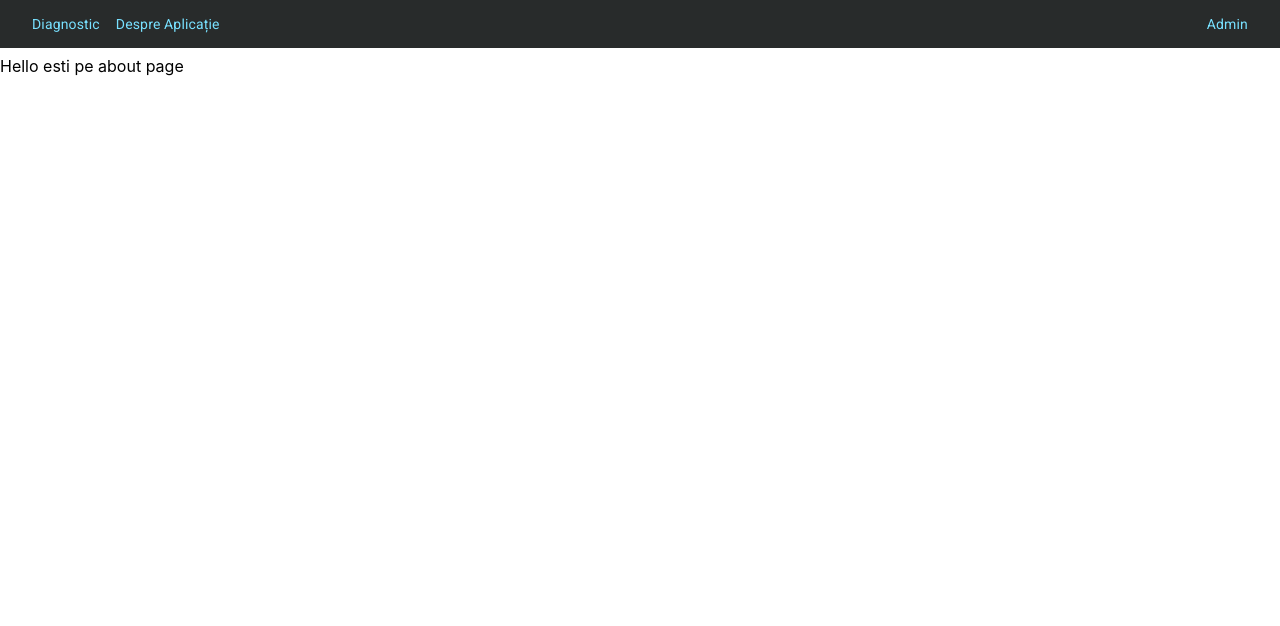
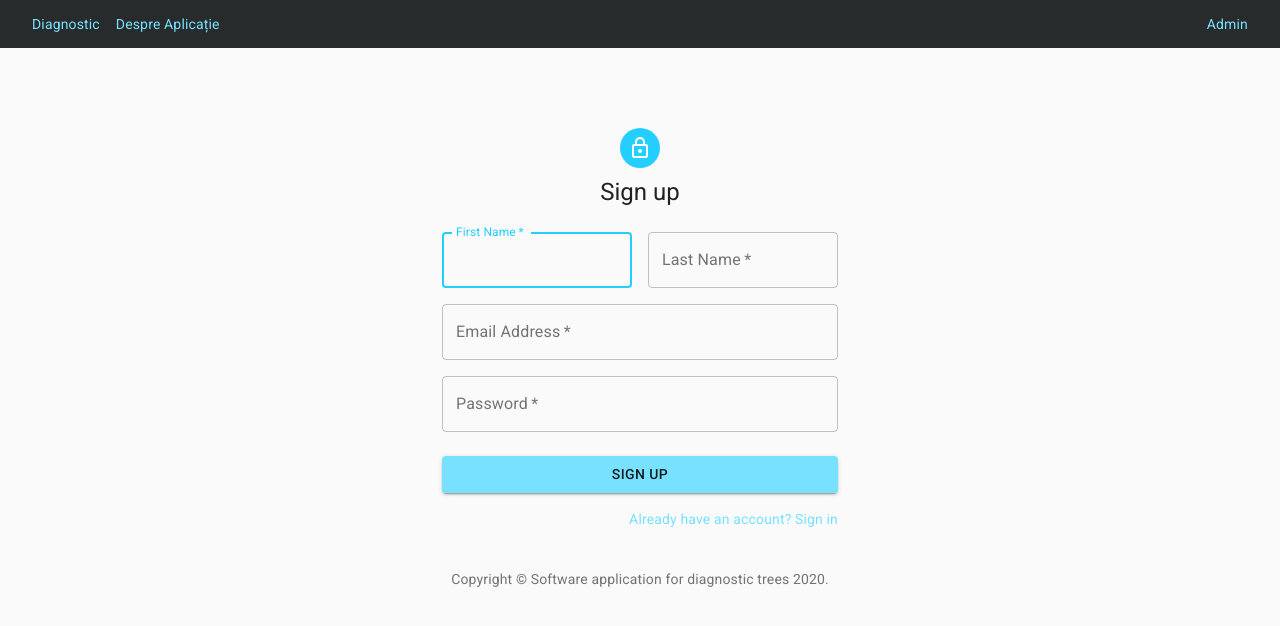
Before and after one commit to Andradaz/diagnostic-tree-frontend, a React (Create React App) app: page /signup in a window 1280 px wide. Shown: the top 626 px of the page. Built offline with nearby package versions, Linux system fonts and the light colour scheme; no server answers.

Commit message:
login components

```diff
--- a/src/App.js
+++ b/src/App.js
@@ -16,6 +16,8 @@
 import GetList from './services/diagnostic/getList'
 import Create from '../src/components/create/create'
 import EditPanel from '../src/components/admin/editpanel'
+import SignIn from './components/login/signin'
+import SignUp from './components/login/signup'
 
 function NavBar(props) {
   const theme = useTheme();
@@ -53,9 +55,15 @@
           </Grid>
           <Grid item xs={12}>
             <Switch>
-              <Route path="/admin/create/:id" children={<Create/>}/>
+              <Route path="/signin">
+                <SignIn />
+              </Route>
+              <Route path="/signup">
+                <SignUp/>
+              </Route>
+              <Route path="/admin/create/:id" children={<Create />} />
               <Route path="/admin/edit">
-                <EditPanel/>
+                <EditPanel />
               </Route>
               <Route path="/admin">
                 <Admin />
--- a/src/components/diagnostic/view.js
+++ b/src/components/diagnostic/view.js
@@ -1,19 +1,16 @@
 import React, { useEffect } from 'react'
-// import Paper from '@material-ui/core/Paper'
 import { Grid } from '@material-ui/core'
 import { makeStyles } from '@material-ui/core/styles'
-//import Typography from '@material-ui/core/Typography'
 import Box from '@material-ui/core/Box'
-// import Tabs from '@material-ui/core/Tabs'
-// import Tab from '@material-ui/core/Tab'
-//import PropTypes from 'prop-types'
 import TextField from '@material-ui/core/TextField'
 import GetVariableList from '../../services/diagnostic/getVariableList'
-import Card from "@material-ui/core/Card"
-import CardContent from "@material-ui/core/CardContent"
 import Typography from "@material-ui/core/Typography"
 import GetName from '../../services/diagnostic/getName'
 import GetDescription from '../../services/diagnostic/getDescription'
+import ExpansionPanel from '@material-ui/core/ExpansionPanel'
+import ExpansionPanelSummary from '@material-ui/core/ExpansionPanelSummary'
+import ExpansionPanelDetails from '@material-ui/core/ExpansionPanelDetails'
+import ExpandMoreIcon from '@material-ui/icons/ExpandMore'
 
 const useStyles = makeStyles(theme => ({
   root: {
@@ -36,35 +33,6 @@
   },
 }));
 
-// function TabPanel(props) {
-//   const { children, value, index, ...other } = props;
-
-//   return (
-//     <Typography
-//       component="div"
-//       role="tabpanel"
-//       hidden={value !== index}
-//       id={`wrapped-tabpanel-${index}`}
-//       aria-labelledby={`wrapped-tab-${index}`}
-//       {...other}
-//     >
-//       {value === index && <Box p={3}>{children}</Box>}
-//     </Typography>
-//   );
-// }
-
-// TabPanel.propTypes = {
-//   children: PropTypes.node,
-//   index: PropTypes.any.isRequired,
-//   value: PropTypes.any.isRequired,
-// };
-
-// function a11yProps(index) {
-//   return {
-//     id: `wrapped-tab-${index}`,
-//     'aria-controls': `wrapped-tabpanel-${index}`,
-//   };
-// }
 
 function View(props) {
   const classes = useStyles();
@@ -100,8 +68,16 @@
     <Grid container>
       <Grid item xs={12}>
         <Box p={1}>
-        <Card className={classes.card}>
-          <CardContent>
+          {/* <Card className={classes.card}>
+          <CardContent> */}
+          <ExpansionPanel>
+            <ExpansionPanelSummary
+              expandIcon={<ExpandMoreIcon />}
+              aria-controls="panel1a-content"
+              id="panel1a-header"
+            >
+              <Grid container>
+                <Grid item xs={12}>
                   <Typography
                     className={classes.title}
                     color="textSecondary"
@@ -109,14 +85,24 @@
                   >
                     Diagrama de diagnostic
               </Typography>
+                </Grid>
+                <Grid item xs={12}>
                   <Typography variant="h5" component="h2">
                     {name}
                   </Typography>
-            <Typography variant="body2" component="p" style={{whiteSpace: 'pre-line'}}>
+                </Grid>
+
+              </Grid>
+
+            </ExpansionPanelSummary>
+            <ExpansionPanelDetails>
+              <Typography variant="body2" component="p" style={{ whiteSpace: 'pre-line' }}>
                 {description}
               </Typography>
-          </CardContent>
-        </Card>
+            </ExpansionPanelDetails>
+          </ExpansionPanel>
+          {/* </CardContent>
+        </Card> */}
         </Box>
       </Grid>
       <Grid item container xs={12}>
@@ -147,7 +133,7 @@
       </Grid>
 
 
-    </Grid>
+    </Grid >
   );
 }
 
--- /dev/null
+++ b/src/components/login/signin.js
@@ -0,0 +1,128 @@
+import React, { useState } from 'react';
+import Avatar from '@material-ui/core/Avatar';
+import Button from '@material-ui/core/Button';
+import CssBaseline from '@material-ui/core/CssBaseline';
+import TextField from '@material-ui/core/TextField';
+import Link from '@material-ui/core/Link';
+import Grid from '@material-ui/core/Grid';
+import Box from '@material-ui/core/Box';
+import LockOutlinedIcon from '@material-ui/icons/LockOutlined';
+import Typography from '@material-ui/core/Typography';
+import { makeStyles } from '@material-ui/core/styles';
+import Container from '@material-ui/core/Container';
+
+function Copyright() {
+    return (
+        <Typography variant="body2" color="textSecondary" align="center">
+            {'Copyright © '}
+            <Link color="inherit" href="/">
+                Software application for diagnostic trees
+        </Link>{' '}
+            {new Date().getFullYear()}
+            {'.'}
+        </Typography>
+    );
+}
+
+const useStyles = makeStyles((theme) => ({
+    paper: {
+        marginTop: theme.spacing(8),
+        display: 'flex',
+        flexDirection: 'column',
+        alignItems: 'center',
+    },
+    avatar: {
+        margin: theme.spacing(1),
+        backgroundColor: theme.palette.secondary.main,
+    },
+    form: {
+        width: '100%', // Fix IE 11 issue.
+        marginTop: theme.spacing(1),
+    },
+    submit: {
+        margin: theme.spacing(3, 0, 2),
+    },
+}));
+
+
+export default function SignIn() {
+    const classes = useStyles()
+    const [email, setEmail] = useState()
+    const [password, setPassword] = useState()
+
+    const handleChangeEmail = (event) => {
+        setEmail(event.target.value);
+    };
+
+    const handleChangePassword = (event) => {
+        setPassword(event.target.value);
+    };
+
+    return (
+        <Container component="main" maxWidth="xs">
+            <CssBaseline />
+            <div className={classes.paper}>
+                <Avatar className={classes.avatar}>
+                    <LockOutlinedIcon />
+                </Avatar>
+                <Typography component="h1" variant="h5">
+                    Sign in
+          </Typography>
+                <form className={classes.form} noValidate>
+                    <TextField
+                        variant="outlined"
+                        margin="normal"
+                        required
+                        fullWidth
+                        id="email"
+                        label="Email Address"
+                        name="email"
+                        autoComplete="email"
+                        color="secondary"
+                        value={email}
+                        handleChangeEmail={handleChangeEmail}
+                        autoFocus
+                    />
+                    <TextField
+                        variant="outlined"
+                        margin="normal"
+                        required
+                        fullWidth
+                        name="password"
+                        label="Password"
+                        type="password"
+                        id="password"
+                        autoComplete="current-password"
+                        color="secondary"
+                        value={password}
+                        handleChangePassword={handleChangePassword}
+                    />
+                    <Button
+                        type="submit"
+                        fullWidth
+                        variant="contained"
+                        color="primary"
+                        className={classes.submit}
+                    >
+                        Sign In
+                    </Button>
+                    <Grid container>
+                        <Grid item xs>
+                            <Link href="#" variant="body2" color="secondary">
+                                Forgot password?
+                            </Link>
+                        </Grid>
+                        <Grid item>
+                            <Link href="#" variant="body2" color="secondary">
+                                {"Don't have an account? Sign Up"}
+                            </Link>
+                        </Grid>
+                    </Grid>
+                </form>
+            </div>
+            <Box mt={8}>
+                <Copyright />
+            </Box>
+        </Container>
+    );
+}
--- /dev/null
+++ b/src/components/login/signup.js
@@ -0,0 +1,137 @@
+import React from 'react'
+import Avatar from '@material-ui/core/Avatar'
+import Button from '@material-ui/core/Button'
+import CssBaseline from '@material-ui/core/CssBaseline'
+import TextField from '@material-ui/core/TextField'
+import Link from '@material-ui/core/Link'
+import Grid from '@material-ui/core/Grid'
+import Box from '@material-ui/core/Box'
+import LockOutlinedIcon from '@material-ui/icons/LockOutlined'
+import Typography from '@material-ui/core/Typography'
+import { makeStyles } from '@material-ui/core/styles'
+import Container from '@material-ui/core/Container'
+
+function Copyright() {
+  return (
+      <Typography variant="body2" color="textSecondary" align="center">
+          {'Copyright © '}
+          <Link color="inherit" href="/">
+              Software application for diagnostic trees
+      </Link>{' '}
+          {new Date().getFullYear()}
+          {'.'}
+      </Typography>
+  );
+}
+
+const useStyles = makeStyles((theme) => ({
+  paper: {
+    marginTop: theme.spacing(8),
+    display: 'flex',
+    flexDirection: 'column',
+    alignItems: 'center',
+  },
+  avatar: {
+    margin: theme.spacing(1),
+    backgroundColor: theme.palette.secondary.main,
+  },
+  form: {
+    width: '100%', // Fix IE 11 issue.
+    marginTop: theme.spacing(3),
+  },
+  submit: {
+    margin: theme.spacing(3, 0, 2),
+  },
+
+}));
+
+export default function SignUp() {
+  const classes = useStyles();
+
+  return (
+    <Container component="main" maxWidth="xs">
+      <CssBaseline />
+      <div className={classes.paper}>
+        <Avatar className={classes.avatar}>
+          <LockOutlinedIcon />
+        </Avatar>
+        <Typography component="h1" variant="h5">
+          Sign up
+        </Typography>
+        <form className={classes.form} noValidate>
+          <Grid container spacing={2}>
+            <Grid item xs={12} sm={6}>
+              <TextField
+                autoComplete="fname"
+                name="firstName"
+                variant="outlined"
+                required
+                fullWidth
+                id="firstName"
+                label="First Name"
+                color="secondary"
+                autoFocus
+              />
+            </Grid>
+            <Grid item xs={12} sm={6}>
+              <TextField
+                variant="outlined"
+                required
+                fullWidth
+                id="lastName"
+                label="Last Name"
+                name="lastName"
+                autoComplete="lname"
+                color="secondary"
+              />
+            </Grid>
+            <Grid item xs={12}>
+              <TextField
+                variant="outlined"
+                required
+                fullWidth
+                id="email"
+                label="Email Address"
+                name="email"
+                autoComplete="email"
+                color="secondary"
+              />
+            </Grid>
+            <Grid item xs={12}>
+              <TextField
+                variant="outlined"
+                required
+                fullWidth
+                name="password"
+                label="Password"
+                type="password"
+                id="password"
+                autoComplete="current-password"
+                color="secondary"
+              />
+            </Grid>
+          </Grid>
+          <Button
+            type="submit"
+            fullWidth
+            variant="contained"
+            color="primary"
+            className={classes.submit}
+          >
+            Sign Up
+          </Button>
+          <Grid container justify="flex-end">
+            <Grid item>
+              <Link href="#" variant="body2">
+                Already have an account? Sign in
+              </Link>
+            </Grid>
+          </Grid>
+        </form>
+      </div>
+      <Box mt={5}>
+        <Copyright />
+      </Box>
+    </Container>
+  );
+}
```
Lines whose indentation alone changed are shown as unchanged.
